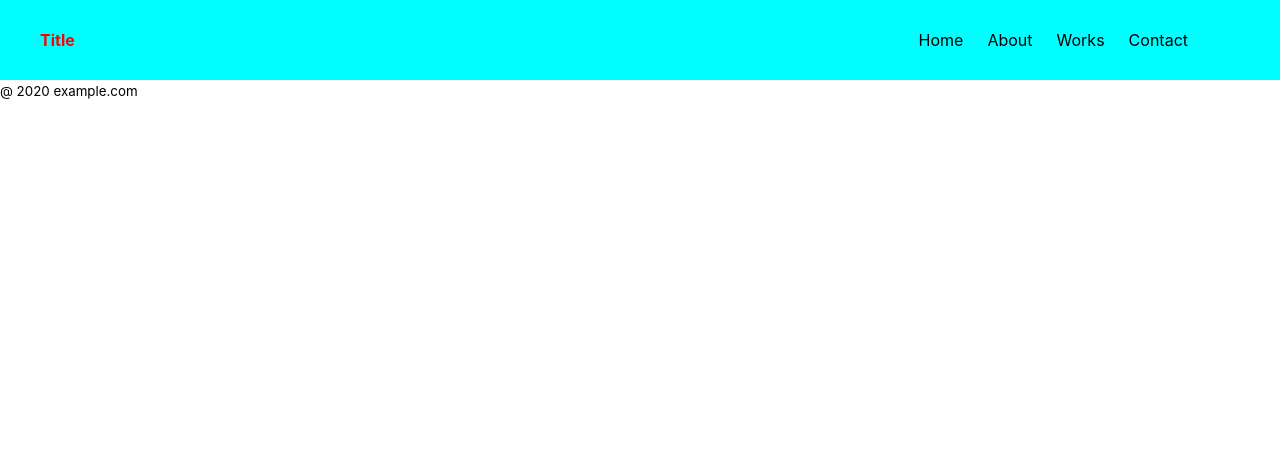
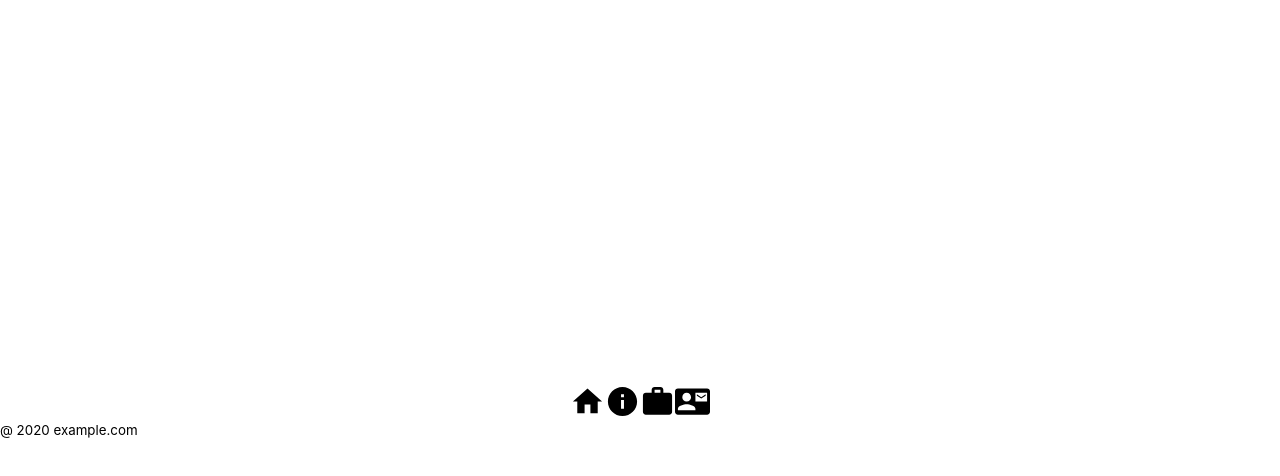
Before and after one commit to takumi1005/next-portfolio, a Next.js app: page / in a window 1280 px wide. Shown: the top 476 px of the page. Built offline with nearby package versions, Linux system fonts and the light colour scheme.

Commit message:
マテリアルUIとかいろいろ

```diff
--- a/package.json
+++ b/package.json
@@ -8,6 +8,8 @@
     "start": "next start"
   },
   "dependencies": {
+    "@material-ui/core": "^4.11.0",
+    "@material-ui/icons": "^4.9.1",
     "next": "^10.0.1",
     "react": "^17.0.1",
     "react-dom": "^17.0.1",
--- a/src/components/Header/Header.jsx
+++ /dev/null
@@ -1,22 +0,0 @@
-import Link from "next/link";
-import Style from "./Header.module.scss"
-
-const items = [
-  { href: "/", label: "Home" },
-  { href: "/about", label: "About" },
-  { href: "/works", label: "Works" },
-  { href: "/contact", label: "Contact" },
-];
-
-export const Header = () => (
-  <header className={Style.header}>
-    <div className={Style.title}>Title</div>
-    <nav className={Style.nav}>
-      {items.map((item) => (
-        <Link key={item.href} href={item.href}>
-          <a>{item.label}</a>
-        </Link>
-      ))}
-    </nav>
-  </header>
-);
--- a/src/components/Header/Header.module.scss
+++ /dev/null
@@ -1,21 +0,0 @@
-.header {
-  height: 80px;
-  background-color: aqua;
-  display: flex;
-  width: 100%;
-  flex-wrap: wrap;
-  justify-content: space-between;
-  .title {
-    margin-left: 40px;
-    font-weight: bold;
-    line-height: 80px;
-    color: red;
-  }
-  .nav {
-    line-height: 80px;
-    margin-right: 80px;
-    a {
-      padding: 12px;
-    }
-  }
-}
--- /dev/null
+++ b/src/components/Nav/Nav.jsx
@@ -0,0 +1,38 @@
+import Link from "next/link";
+import Style from "./Nav.module.scss";
+import HomeIcon from '@material-ui/icons/Home';
+import InfoIcon from '@material-ui/icons/Info';
+import WorkIcon from '@material-ui/icons/Work';
+import ContactMailIcon from '@material-ui/icons/ContactMail';
+
+const items = [
+  { href: "/", label: "Home" },
+  { href: "/about", label: "About" },
+  { href: "/works", label: "Works" },
+  { href: "/contact", label: "Contact" },
+];
+
+export const Nav = () => (
+  <nav className={Style.nav}>
+    <Link key={items[0].href} href={items[0].href}>
+      <HomeIcon fontSize="large">
+        <a>{items[0].label}</a>
+      </HomeIcon>
+    </Link>
+    <Link key={items[1].href} href={items[1].href}>
+      <InfoIcon fontSize="large">
+        <a>{items[1].label}</a>
+      </InfoIcon>
+    </Link>
+    <Link key={items[2].href} href={items[2].href}>
+      <WorkIcon fontSize="large">
+        <a>{items[2].label}</a>
+      </WorkIcon>
+    </Link>
+    <Link key={items[3].href} href={items[3].href}>
+      <ContactMailIcon fontSize="large">
+        <a>{items[3].label}</a>
+      </ContactMailIcon>
+    </Link>
+  </nav>
+);
--- /dev/null
+++ b/src/components/Nav/Nav.module.scss
@@ -0,0 +1,6 @@
+.nav {
+  display: flex;
+  justify-content: center;
+  margin-top: 30%;
+  flex-wrap: wrap;
+}
--- a/src/pages/index.js
+++ b/src/pages/index.js
@@ -1,6 +1,6 @@
 import Head from 'next/head';
-import { Footer } from '../components/Footer/footer';
-import { Header } from '../components/Header/Header';
+import { Footer } from '../components/Footer/Footer';
+import { Nav } from '../components/Nav/Nav';
 
 export default function Home() {
   return (
@@ -9,7 +9,7 @@ export default function Home() {
         <title>Portfolio</title>
         <link rel="icon" href="/favicon.ico" />
       </Head>
-      <Header />
+      <Nav />
       <Footer />
     </>
   );
```
Also changed, not shown: 1 other file (tests, documents, lock files or other folders).
